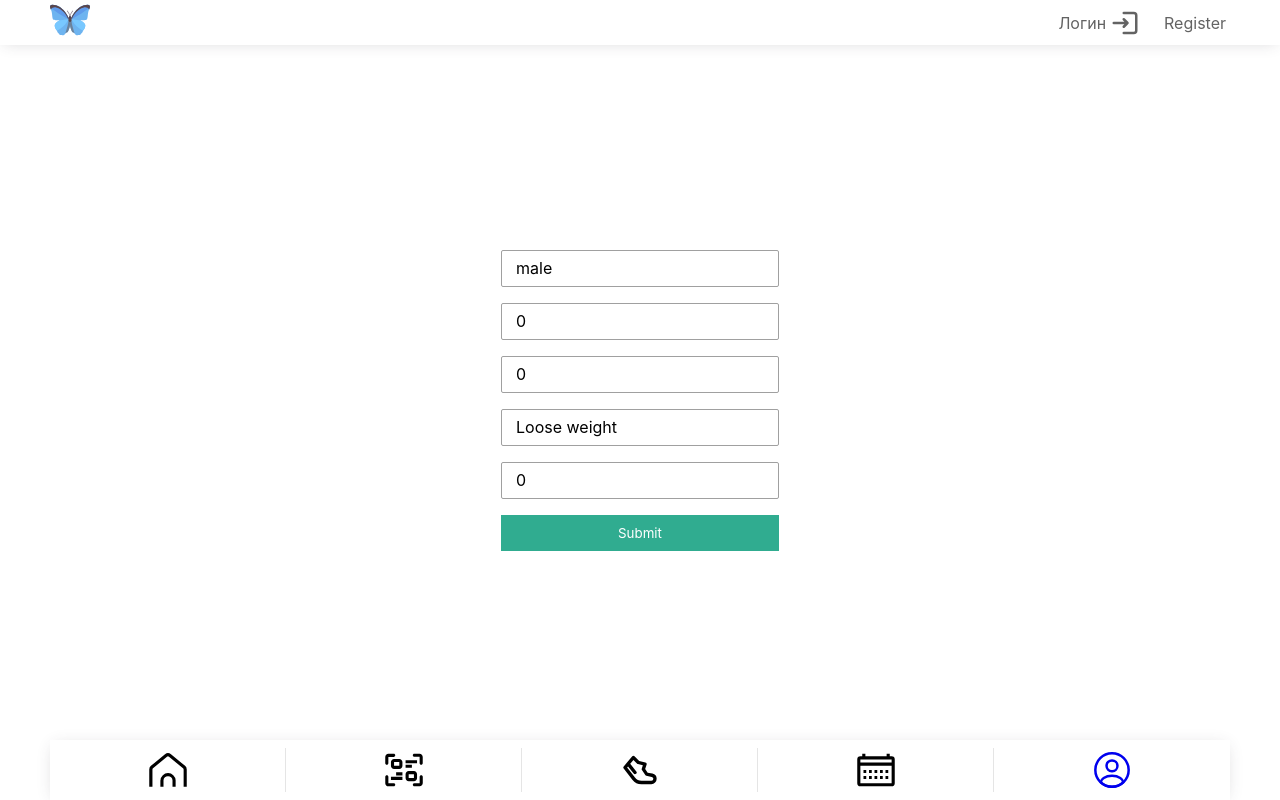
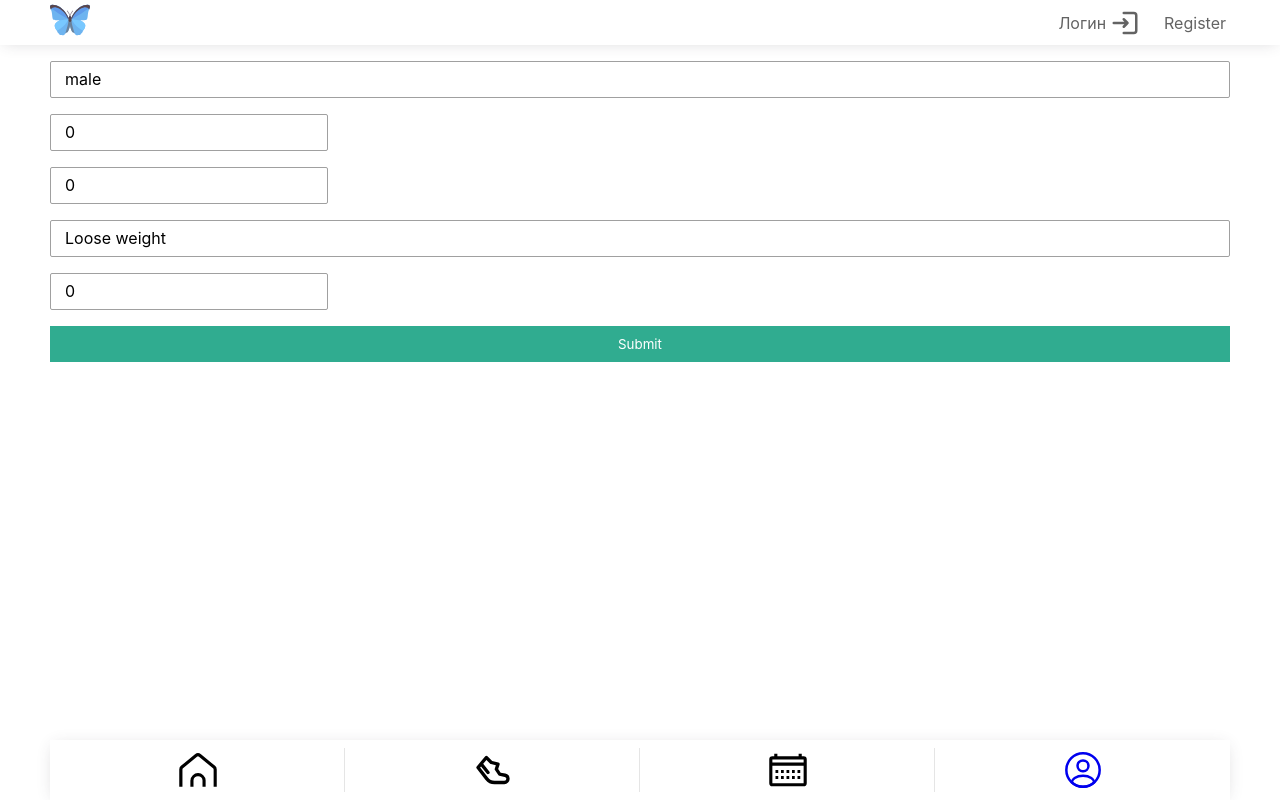
Before and after one commit to Maria0701/rs-clone, a React (Create React App) app in the folder my-app/: page /questioner in a window 1280 px wide. Built offline with nearby package versions, Linux system fonts and the light colour scheme.

Commit message:
feat: wrapper applied

```diff
--- a/my-app/src/App.tsx
+++ b/my-app/src/App.tsx
@@ -13,7 +13,6 @@ import data from './data.json'
 
 function App() {
   return (
-    <div className="App">
     <Routes>
       <Route path='/login' element={<LoginPage />} />
       <Route path='/register' element={<Register />} />
@@ -26,8 +25,6 @@ function App() {
       <Route path='/personal' element={<PersonalPage />} />
       <Route path='/calendar' element={<Calendar />} />
     </Routes>
-      <footer></footer>
-    </div>
   );
 }
 
--- /dev/null
+++ b/my-app/src/components/wrappers/Wrapper.tsx
@@ -0,0 +1,21 @@
+import { ReactNode } from 'react';
+import { Footer } from '../footer/Footer'
+import { Header } from '../header/header'
+
+interface IWrapper {
+    children: ReactNode
+}
+
+export function Wrapper({children}: IWrapper) {
+  return (
+    <>
+        <Header />
+            <main>
+                <div className="container">
+                    {children}
+                </div>
+            </main>
+        <Footer />
+    </>
+  )
+}
--- a/my-app/src/consts/const.ts
+++ b/my-app/src/consts/const.ts
@@ -7,11 +7,6 @@ export const MENU_ARRAY = [
     {
         name: 'Программа',
         link: '/program',
-        icon: 'program'
-    },
-    {
-        name: 'Упражнения',
-        link: '/exercise',
         icon: 'exercise'
     },
     {
--- a/my-app/src/pages/ProgramIndex.tsx
+++ b/my-app/src/pages/ProgramIndex.tsx
@@ -1,16 +1,9 @@
-import { Footer } from "../components/footer/Footer";
-import { Header } from "../components/header/header";
+import {Wrapper} from "../components/wrappers/Wrapper";
 
 export function ProgramsIndex() {
     return (
-        <>
-            <Header />
-            <main>
-                <div className="container">
-                <p>Эта страница должна быть стартовой для зарегистрированного человека</p>
-                </div>
-            </main>
-            <Footer />
-        </>
+        <Wrapper>
+            <p>Эта страница должна быть стартовой для зарегистрированного человека</p>
+        </Wrapper>
     );
 };
--- a/my-app/src/pages/ProgramPage.tsx
+++ b/my-app/src/pages/ProgramPage.tsx
@@ -3,6 +3,7 @@ import { Header } from "../components/header/header";
 import { FC } from 'react';
 import { useNavigate } from 'react-router-dom';
 import { ITrainings } from "../models/models"
+import { Wrapper } from "../components/wrappers/Wrapper";
 
 
 
@@ -10,9 +11,7 @@ export const ProgramPage: FC<ITrainings> = ({ trainings }) => {
   const navigate = useNavigate();
 
   return (
-    <>
-      <Header />
-        <main>
+    <Wrapper>
           <div className="program__items">
             {trainings.map((training) =>
               <div className="program__item" key={training.id} onClick={() => navigate(`/exercise/${training.id}`)}>
@@ -20,8 +19,6 @@ export const ProgramPage: FC<ITrainings> = ({ trainings }) => {
               </div>
             )}
           </div>
-        </main>
-      <Footer />
-    </>
+    </Wrapper>
   )
 };
--- a/my-app/src/pages/Questioner.tsx
+++ b/my-app/src/pages/Questioner.tsx
@@ -2,6 +2,7 @@ import React, { useReducer } from 'react'
 import { ToastContainer } from 'react-toastify';
 import { Footer } from '../components/footer/Footer'
 import { Header } from '../components/header/header'
+import { Wrapper } from '../components/wrappers/Wrapper';
 import { GENDERS, Targets } from '../consts/const';
 import { EQuestioner, UsernameFormElement } from '../models/models';
 import CustomSelect from '../ui/CustomSelect';
@@ -77,10 +78,7 @@ export default function Questioner() {
 
 
     return (
-        <>
-            <Header />
-            <main  className="justify-center">
-                <div className="container">
+        <Wrapper>
             <form className='form form--login'  onSubmit={onSubmit}>
                 <ToastContainer />
                 <label className="form__label">
@@ -118,9 +116,6 @@ export default function Questioner() {
                 </label>
                 <button type="submit" className='btn btn--block'>Submit</button>
             </form>
-                </div>
-            </main>
-            <Footer />
-        </>
+        </Wrapper>
     )
 }
```
Lines whose indentation alone changed are shown as unchanged.
